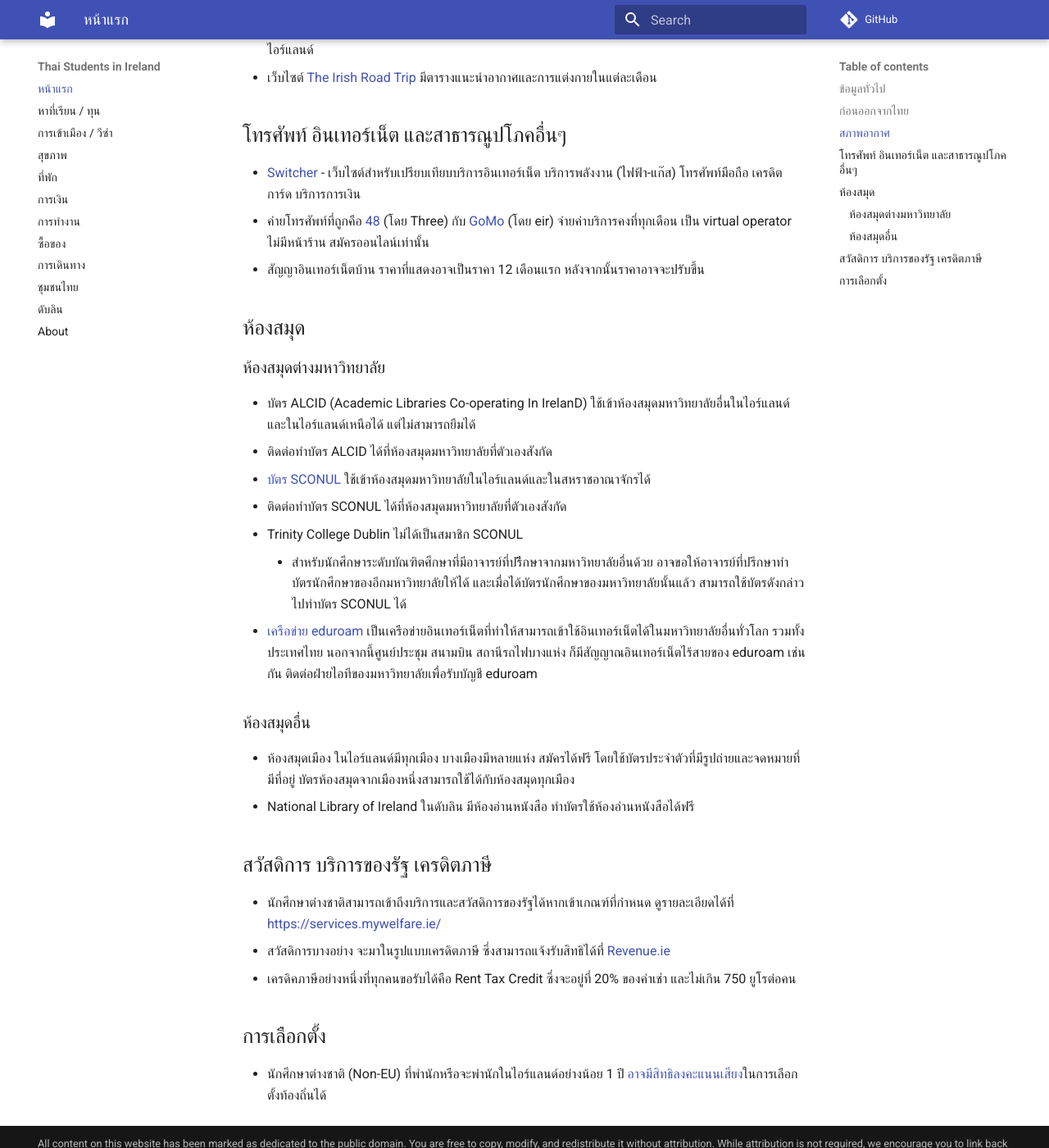
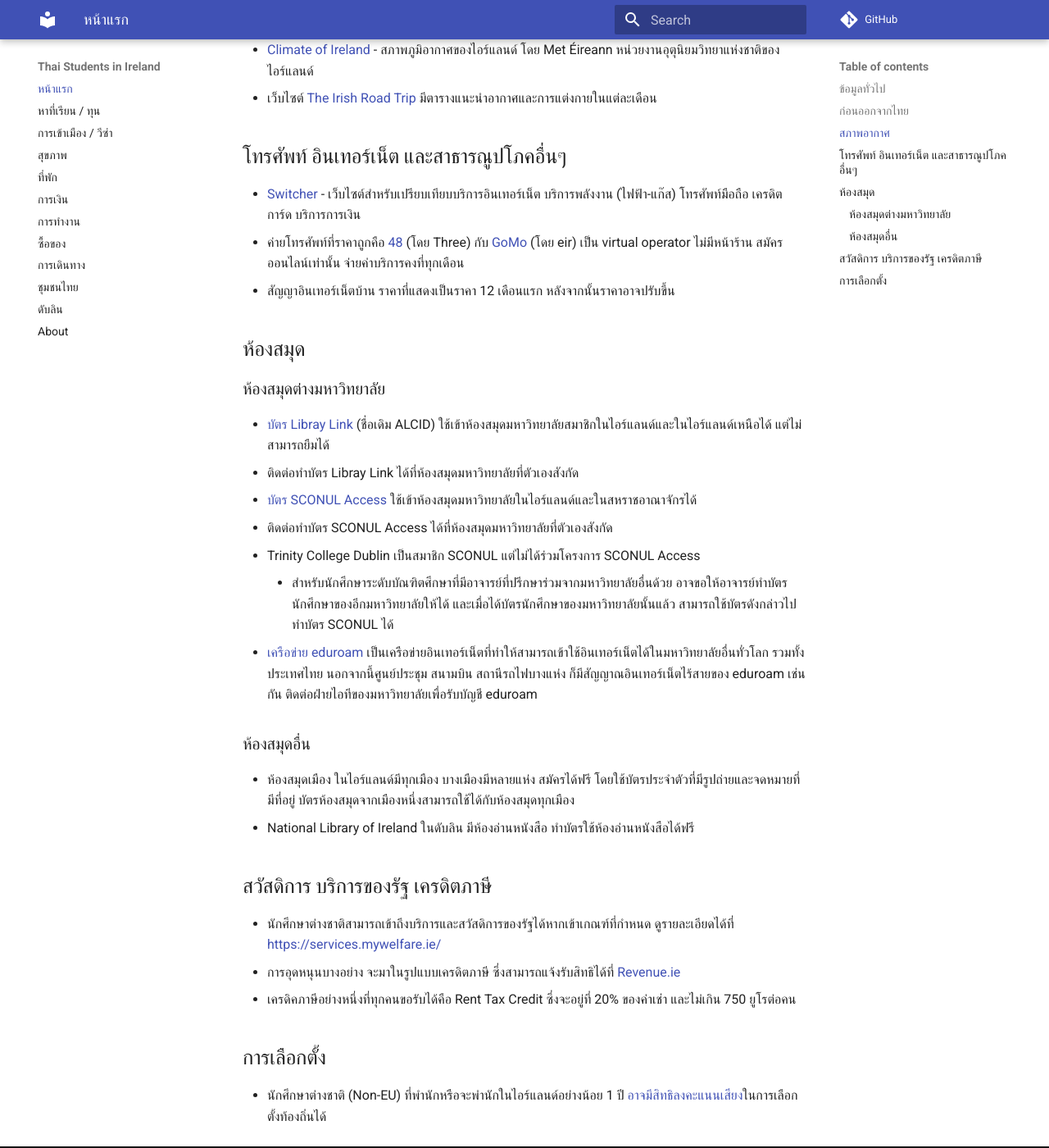
Before and after one commit to thaisocireland/docs, an MkDocs documentation site: the page built from docs/index.md, in a window 1280 px wide and 1400 px high, scrolled down 2256 px. Shown: the whole window at 82% size. Built offline with MkDocs 1.6.1 and Material for MkDocs 9.7.7, drawn with Linux system fonts in a browser that asks for light colours; comment, search, counter and statistics services are not loaded; some of the changed text lies outside the part shown.

Commit message:
Update index.md

```diff
--- a/docs/index.md
+++ b/docs/index.md
@@ -62,22 +67,23 @@
 ## โทรศัพท์ อินเทอร์เน็ต และสาธารณูปโภคอื่นๆ
 
 - [Switcher](https://switcher.ie/) - เว็บไซต์สำหรับเปรียบเทียบบริการอินเทอร์เน็ต บริการพลังงาน (ไฟฟ้า-แก๊ส) โทรศัพท์มือถือ เครดิตการ์ด บริการการเงิน
-- ค่ายโทรศัพท์ที่ถูกคือ [48](https://48.ie/) (โดย Three) กับ [GoMo](https://gomo.ie/) (โดย eir) จ่ายค่าบริการคงที่ทุกเดือน เป็น virtual operator ไม่มีหน้าร้าน สมัครออนไลน์เท่านั้น
-- สัญญาอินเทอร์เน็ตบ้าน ราคาที่แสดงอาจเป็นราคา 12 เดือนแรก หลังจากนั้นราคาอาจจะปรับขึ้น
+- ค่ายโทรศัพท์ที่ราคาถูกคือ [48](https://48.ie/) (โดย Three) กับ [GoMo](https://gomo.ie/) (โดย eir)
+  เป็น virtual operator ไม่มีหน้าร้าน สมัครออนไลน์เท่านั้น จ่ายค่าบริการคงที่ทุกเดือน
+- สัญญาอินเทอร์เน็ตบ้าน ราคาที่แสดงเป็นราคา 12 เดือนแรก หลังจากนั้นราคาอาจปรับขึ้น
 
 ## ห้องสมุด
 
 ### ห้องสมุดต่างมหาวิทยาลัย
 
-- บัตร ALCID (Academic Libraries Co-operating In IrelanD)
-  ใช้เข้าห้องสมุดมหาวิทยาลัยอื่นในไอร์แลนด์และในไอร์แลนด์เหนือได้ แต่ไม่สามารถยืมได้
-  - ติดต่อทำบัตร ALCID ได้ที่ห้องสมุดมหาวิทยาลัยที่ตัวเองสังกัด
-- [บัตร SCONUL](https://www.sconul.ac.uk/sconul-access)
+- [บัตร Libray Link]([https://conul.ie/](https://conul.ie/librarylink-cooperative-access-scheme/)) (ชื่อเดิม ALCID)
+  ใช้เข้าห้องสมุดมหาวิทยาลัยสมาชิกในไอร์แลนด์และในไอร์แลนด์เหนือได้ แต่ไม่สามารถยืมได้
+  - ติดต่อทำบัตร Libray Link ได้ที่ห้องสมุดมหาวิทยาลัยที่ตัวเองสังกัด
+- [บัตร SCONUL Access](https://access.sconul.ac.uk/)
   ใช้เข้าห้องสมุดมหาวิทยาลัยในไอร์แลนด์และในสหราชอาณาจักรได้
-  - ติดต่อทำบัตร SCONUL ได้ที่ห้องสมุดมหาวิทยาลัยที่ตัวเองสังกัด
-  - Trinity College Dublin ไม่ได้เป็นสมาชิก SCONUL
-    - สำหรับนักศึกษาระดับบัณฑิตศึกษาที่มีอาจารย์ที่ปรีึกษาจากมหาวิทยาลัยอื่นด้วย
-      อาจขอให้อาจารย์ที่ปรึกษาทำบัตรนักศึกษาของอีกมหาวิทยาลัยให้ได้
+  - ติดต่อทำบัตร SCONUL Access ได้ที่ห้องสมุดมหาวิทยาลัยที่ตัวเองสังกัด
+  - Trinity College Dublin เป็นสมาชิก SCONUL แต่ไม่ได้ร่วมโครงการ SCONUL Access
+    - สำหรับนักศึกษาระดับบัณฑิตศึกษาที่มีอาจารย์ที่ปรึกษาร่วมจากมหาวิทยาลัยอื่นด้วย
+      อาจขอให้อาจารย์ทำบัตรนักศึกษาของอีกมหาวิทยาลัยให้ได้
       และเมื่อได้บัตรนักศึกษาของมหาวิทยาลัยนั้นแล้ว สามารถใช้บัตรดังกล่าวไปทำบัตร SCONUL ได้
 - [เครือข่าย eduroam](https://eduroam.org/)
   เป็นเครือข่ายอินเทอร์เน็ตที่ทำให้สามารถเข้าใช้อินเทอร์เน็ตได้ในมหาวิทยาลัยอื่นทั่วโลก
@@ -96,7 +102,7 @@
 
 - นักศึกษาต่างชาติสามารถเข้าถึงบริการและสวัสดิการของรัฐได้หากเข้าเกณฑ์ที่กำหนด
   ดูรายละเอียดได้ที่ [https://services.mywelfare.ie/](https://services.mywelfare.ie/)
-- สวัสดิการบางอย่าง จะมาในรูปแบบเครดิตภาษี ซึ่งสามารถแจ้งรับสิทธิได้ที่
+- การอุดหนุนบางอย่าง จะมาในรูปแบบเครดิตภาษี ซึ่งสามารถแจ้งรับสิทธิได้ที่
   [Revenue.ie](https://revenue.ie/)
   - เครดิคภาษีอย่างหนึ่งที่ทุกคนขอรับได้คือ Rent Tax Credit ซึ่งจะอยู่ที่ 20% ของค่าเช่า และไม่เกิน 750 ยูโรต่อคน
 
```
Also changed, not shown: other parts of docs/index.md (+13 -8 lines).
